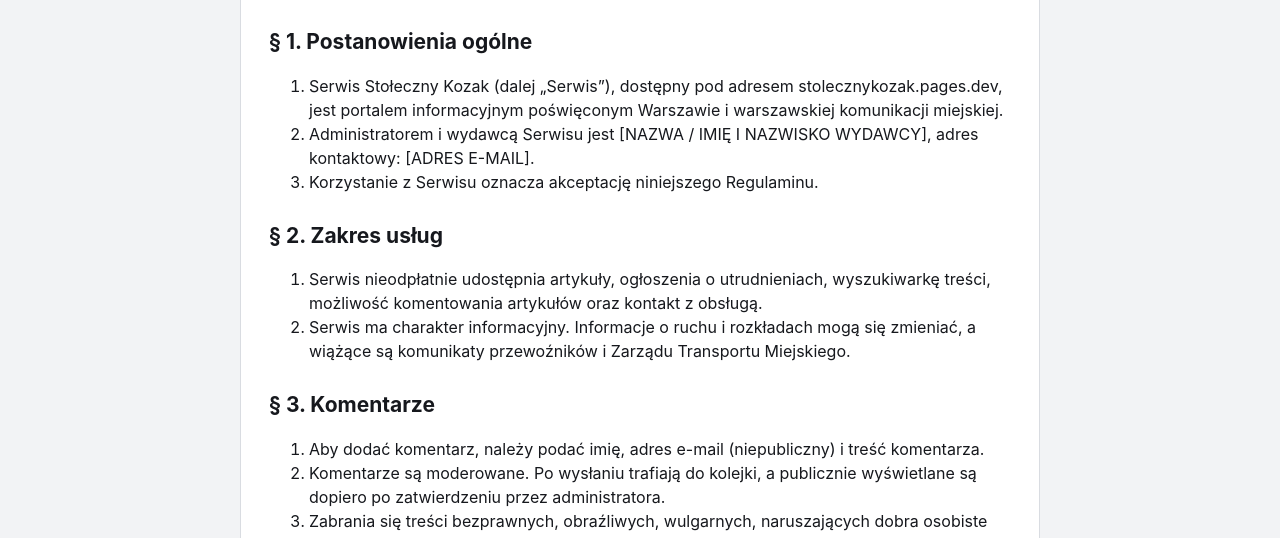
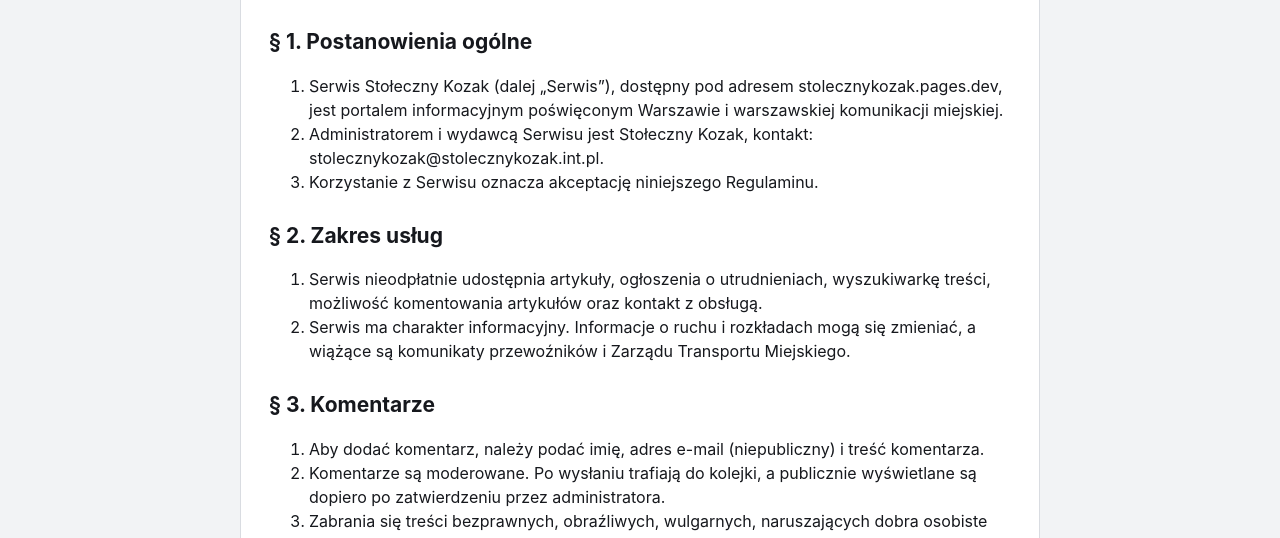
Before and after one commit to o5k4rsolutions/stolecznykozak, a plain HTML site: page regulamin.html in a window 1280 px wide. Shown: the part 262-800 px from the top of the page. Drawn offline with Linux system fonts and the light colour scheme.

Commit message:
Update regulamin.html

```diff
--- a/regulamin.html
+++ b/regulamin.html
@@ -101,7 +101,7 @@ function layout(){
 }
 document.addEventListener('DOMContentLoaded',layout);
 </script><title>Regulamin – Stołeczny Kozak</title></head><body><main><article class="art legal"><h1>Regulamin serwisu Stołeczny Kozak</h1><small>Obowiązuje od 21 listopada 2026 r.</small>
-<h2>§ 1. Postanowienia ogólne</h2><ol><li>Serwis Stołeczny Kozak (dalej „Serwis”), dostępny pod adresem stolecznykozak.pages.dev, jest portalem informacyjnym poświęconym Warszawie i warszawskiej komunikacji miejskiej.</li><li>Administratorem i wydawcą Serwisu jest [NAZWA / IMIĘ I NAZWISKO WYDAWCY], adres kontaktowy: [ADRES E-MAIL].</li><li>Korzystanie z Serwisu oznacza akceptację niniejszego Regulaminu.</li></ol>
+<h2>§ 1. Postanowienia ogólne</h2><ol><li>Serwis Stołeczny Kozak (dalej „Serwis”), dostępny pod adresem stolecznykozak.pages.dev, jest portalem informacyjnym poświęconym Warszawie i warszawskiej komunikacji miejskiej.</li><li>Administratorem i wydawcą Serwisu jest Stołeczny Kozak, kontakt: stolecznykozak@stolecznykozak.int.pl.</li><li>Korzystanie z Serwisu oznacza akceptację niniejszego Regulaminu.</li></ol>
 <h2>§ 2. Zakres usług</h2><ol><li>Serwis nieodpłatnie udostępnia artykuły, ogłoszenia o utrudnieniach, wyszukiwarkę treści, możliwość komentowania artykułów oraz kontakt z obsługą.</li><li>Serwis ma charakter informacyjny. Informacje o ruchu i rozkładach mogą się zmieniać, a wiążące są komunikaty przewoźników i Zarządu Transportu Miejskiego.</li></ol>
 <h2>§ 3. Komentarze</h2><ol><li>Aby dodać komentarz, należy podać imię, adres e-mail (niepubliczny) i treść komentarza.</li><li>Komentarze są moderowane. Po wysłaniu trafiają do kolejki, a publicznie wyświetlane są dopiero po zatwierdzeniu przez administratora.</li><li>Zabrania się treści bezprawnych, obraźliwych, wulgarnych, naruszających dobra osobiste lub prawa osób trzecich, reklamowych (spam) oraz zawierających dane osobowe innych osób.</li><li>Administrator może odrzucić lub usunąć komentarz bez podania przyczyny.</li><li>Przesyłając komentarz, użytkownik oświadcza, że jest jego autorem, i udziela Serwisowi nieodpłatnej zgody na jego publikację w Serwisie.</li><li>W celach bezpieczeństwa i ochrony przed nadużyciami zapisywany jest adres IP autora komentarza.</li></ol>
 <h2>§ 4. Kontakt z obsługą i czat</h2><ol><li>Kontakt z obsługą możliwy jest przez stronę „Kontakt”, w tym przez czat na żywo, o ile jest ktoś dostępny, oraz przez oficjalny serwer Discord.</li><li>Przed rozpoczęciem czatu należy podać temat, imię i adres e-mail. Obsługa może zakończyć rozmowę w dowolnym momencie.</li><li>Nie należy przekazywać w czacie danych wrażliwych ani haseł.</li></ol>
```
